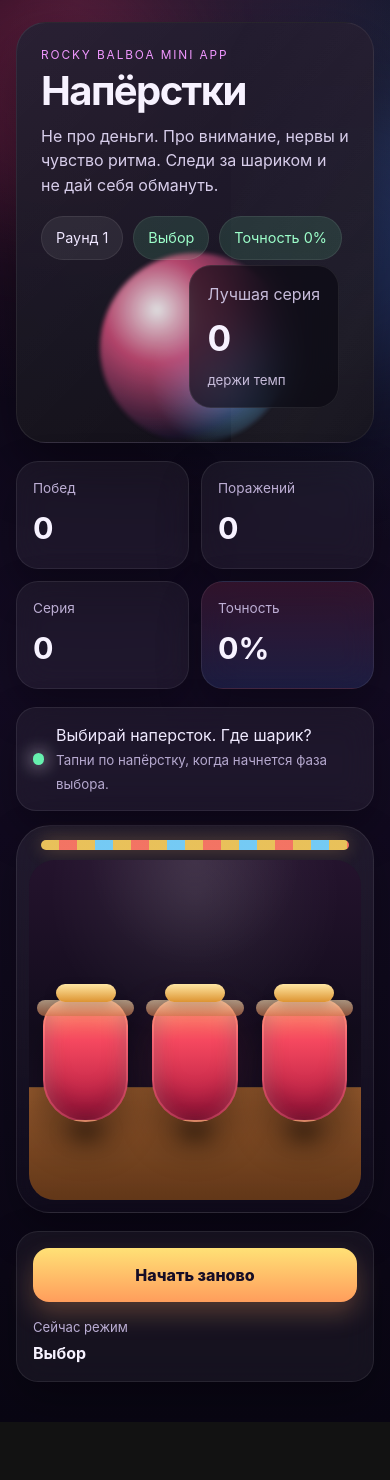
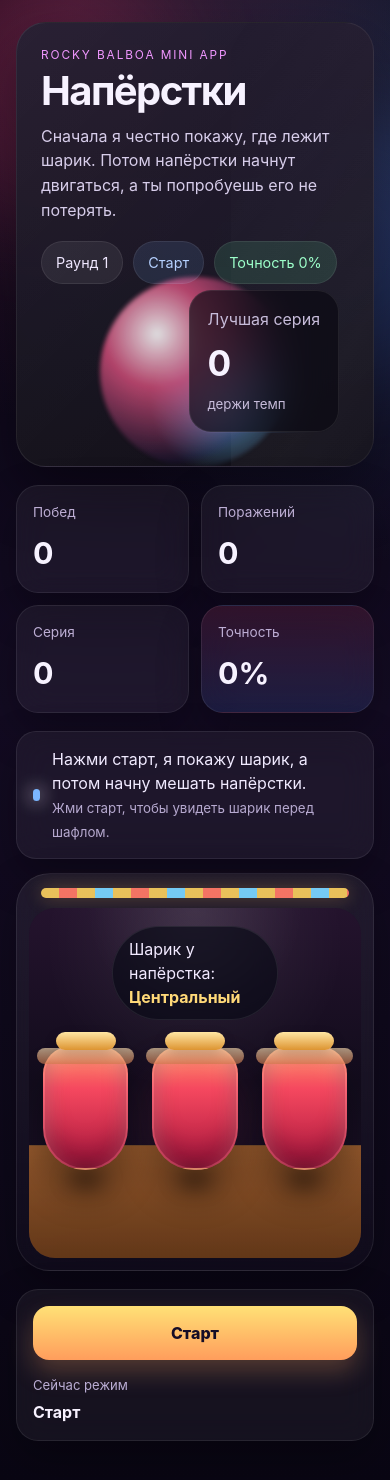
Before and after one commit to vadimegorov05512-hue/rockybalboa, a React (Vite) app in the folder thimbles-miniapp/: page / in a window 390 px wide. Before the commit the page ends 1422 px from the top, so only its background shows below. Built offline with nearby package versions, Linux system fonts and the light colour scheme; what @telegram-apps/sdk would draw is missing.

Commit message:
Add explicit preview and cup movement animation

```diff
--- a/thimbles-miniapp/src/App.css
+++ b/thimbles-miniapp/src/App.css
@@ -130,6 +130,12 @@ h1 {
   color: #9dffca;
 }
 
+.phase-idle,
+.phase-preview {
+  background: rgba(126, 176, 255, 0.12);
+  color: #b6d1ff;
+}
+
 .phase-shuffling {
   background: rgba(255, 207, 92, 0.12);
   color: #ffd67a;
@@ -250,7 +256,7 @@ h1 {
   width: 12px;
   height: 12px;
   border-radius: 999px;
-  background: #f89fff;
+  background: #7bb6ff;
   box-shadow: 0 0 18px currentColor;
 }
 
@@ -291,7 +297,7 @@ h1 {
   overflow: hidden;
   border-radius: 26px;
   padding: 32px 18px 26px;
-  min-height: 380px;
+  min-height: 390px;
   background:
     radial-gradient(circle at top, rgba(255, 255, 255, 0.08), transparent 28%),
     linear-gradient(180deg, #24132d 0%, #120c1c 50%, #1c1026 100%);
@@ -325,26 +331,48 @@ h1 {
   filter: blur(20px);
 }
 
-.cups-row {
+.preview-banner {
+  position: absolute;
+  top: 18px;
+  left: 50%;
+  transform: translateX(-50%);
+  z-index: 3;
+  padding: 10px 16px;
+  border-radius: 999px;
+  background: rgba(8, 10, 22, 0.66);
+  border: 1px solid rgba(255, 255, 255, 0.08);
+  color: #f2eaff;
+  backdrop-filter: blur(12px);
+}
+
+.preview-banner strong {
+  color: #ffd978;
+}
+
+.cups-stage {
   position: absolute;
   left: 18px;
   right: 18px;
   bottom: 50px;
-  display: grid;
-  grid-template-columns: repeat(3, 1fr);
-  gap: 12px;
+  height: 220px;
   z-index: 2;
 }
 
 .cup {
-  position: relative;
+  --slot-width: calc((100% - 24px) / 3);
+  position: absolute;
+  left: calc(var(--x) * var(--slot-width) + var(--x) * 12px);
+  width: var(--slot-width);
   display: grid;
   place-items: center;
   height: 212px;
   border: 0;
   background: transparent;
   cursor: pointer;
-  transition: transform 0.3s ease, filter 0.25s ease;
+  transition:
+    left 0.42s cubic-bezier(0.25, 0.8, 0.25, 1),
+    transform 0.3s ease,
+    filter 0.25s ease;
 }
 
 .cup:disabled {
@@ -356,19 +384,7 @@ h1 {
 }
 
 .cup.is-shuffling {
-  animation: floaty 0.55s ease-in-out infinite alternate;
-}
-
-.slot-0.is-shuffling {
-  animation-delay: 0s;
-}
-
-.slot-1.is-shuffling {
-  animation-delay: 0.08s;
-}
-
-.slot-2.is-shuffling {
-  animation-delay: 0.16s;
+  animation: floaty 0.38s ease-in-out infinite alternate;
 }
 
 .cup-shadow {
@@ -429,7 +445,7 @@ h1 {
   left: calc(18px + var(--slot) * var(--slot-size) + (var(--slot-size) / 2) - 14px);
   bottom: 82px;
   z-index: 1;
-  transition: left 0.35s ease;
+  transition: left 0.42s cubic-bezier(0.25, 0.8, 0.25, 1);
 }
 
 .revealed-ball {
@@ -493,7 +509,7 @@ h1 {
     transform: translateY(0);
   }
   to {
-    transform: translateY(-10px);
+    transform: translateY(-8px);
   }
 }
 
@@ -522,13 +538,14 @@ h1 {
   }
 
   .table {
-    min-height: 340px;
+    min-height: 350px;
     padding-inline: 10px;
   }
 
-  .cups-row {
+  .cups-stage {
     left: 8px;
     right: 8px;
+    height: 190px;
   }
 
   .cup {
--- a/thimbles-miniapp/src/App.tsx
+++ b/thimbles-miniapp/src/App.tsx
@@ -1,7 +1,7 @@
-import { useEffect, useMemo, useRef, useState } from 'react'
+import { useEffect, useMemo, useRef, useState, type CSSProperties } from 'react'
 import './App.css'
 
-type Phase = 'preview' | 'shuffling' | 'guess' | 'result'
+type Phase = 'idle' | 'preview' | 'shuffling' | 'guess' | 'result'
 
 type CupState = {
   id: number
@@ -17,7 +17,7 @@ type Score = {
 
 const SHUFFLE_MOVES = 7
 const SHUFFLE_STEP_MS = 420
-const PREVIEW_MS = 1400
+const PREVIEW_MS = 1500
 
 const initialCups = (): CupState[] => [
   { id: 0, x: 0 },
@@ -28,16 +28,19 @@ const initialCups = (): CupState[] => [
 const randomInt = (max: number) => Math.floor(Math.random() * max)
 
 const phaseLabel: Record<Phase, string> = {
+  idle: 'Старт',
   preview: 'Показ',
   shuffling: 'Шафл',
   guess: 'Выбор',
   result: 'Итог',
 }
 
+const cupHintLabel = ['Левый', 'Центральный', 'Правый']
+
 function App() {
   const [cups, setCups] = useState<CupState[]>(initialCups)
   const [ballCupId, setBallCupId] = useState<number>(1)
-  const [phase, setPhase] = useState<Phase>('preview')
+  const [phase, setPhase] = useState<Phase>('idle')
   const [round, setRound] = useState(1)
   const [selectedCupId, setSelectedCupId] = useState<number | null>(null)
   const [score, setScore] = useState<Score>({
@@ -46,7 +49,7 @@ function App() {
     streak: 0,
     bestStreak: 0,
   })
-  const [status, setStatus] = useState('Следи за шариком. Сейчас начнется перемешивание.')
+  const [status, setStatus] = useState('Нажми старт, я покажу шарик, а потом начну мешать напёрстки.')
 
   const timeoutRef = useRef<number | null>(null)
 
@@ -54,6 +57,11 @@ function App() {
     () => cups.find((cup) => cup.id === ballCupId)?.x ?? 1,
     [ballCupId, cups],
   )
+
+  const previewCupPosition = useMemo(() => {
+    const cup = cups.find((item) => item.id === ballCupId)
+    return cup?.x ?? 1
+  }, [ballCupId, cups])
 
   const accuracy = useMemo(() => {
     const total = score.wins + score.losses
@@ -70,10 +78,8 @@ function App() {
       tg.setHeaderColor('#120f1f')
       tg.setBackgroundColor('#090613')
     }
-  }, [])
 
-  useEffect(() => {
-    startRound()
+    prepareRound()
 
     return () => {
       if (timeoutRef.current) {
@@ -89,20 +95,25 @@ function App() {
     }
   }
 
-  const schedule = (callback: () => void, delay: number) => {
-    clearTimer()
-    timeoutRef.current = window.setTimeout(callback, delay)
-  }
-
-  const startRound = () => {
+  const prepareRound = () => {
     clearTimer()
     setCups(initialCups())
     setBallCupId(randomInt(3))
     setSelectedCupId(null)
+    setPhase('idle')
+    setStatus('Нажми старт, я покажу шарик, а потом начну мешать напёрстки.')
+  }
+
+  const startShuffleFlow = () => {
+    if (phase === 'preview' || phase === 'shuffling') return
+
+    clearTimer()
+    setSelectedCupId(null)
+    setCups(initialCups())
     setPhase('preview')
-    setStatus('Следи за шариком. Сейчас начнется перемешивание.')
+    setStatus(`Смотри внимательно: шарик у напёрстка «${cupHintLabel[previewCupPosition]}».`)
 
-    schedule(() => {
+    timeoutRef.current = window.setTimeout(() => {
       shuffleSequence()
     }, PREVIEW_MS)
   }
@@ -110,7 +121,7 @@ function App() {
   const shuffleSequence = () => {
     let movesLeft = SHUFFLE_MOVES
     setPhase('shuffling')
-    setStatus('Перемешиваю... не теряй шарик из виду.')
+    setStatus('Пошло перемешивание. Следи за движением напёрстков.')
 
     const step = () => {
       setCups((current) => {
@@ -135,7 +146,7 @@ function App() {
         timeoutRef.current = window.setTimeout(step, SHUFFLE_STEP_MS)
       } else {
         setPhase('guess')
-        setStatus('Выбирай наперсток. Где шарик?')
+        setStatus('Теперь выбирай. Где шарик?')
       }
     }
 
@@ -148,7 +159,7 @@ function App() {
     const won = cupId === ballCupId
     setSelectedCupId(cupId)
     setPhase('result')
-    setStatus(won ? 'Есть попадание. Красиво.' : 'Мимо. Шарик был в другом наперстке.')
+    setStatus(won ? 'Есть попадание. Красиво.' : 'Мимо. Шарик был в другом напёрстке.')
     setScore((current) => {
       const streak = won ? current.streak + 1 : 0
       return {
@@ -162,7 +173,7 @@ function App() {
 
   const nextRound = () => {
     setRound((value) => value + 1)
-    startRound()
+    prepareRound()
   }
 
   return (
@@ -175,7 +186,7 @@ function App() {
           <p className="eyebrow">Rocky Balboa Mini App</p>
           <h1>Напёрстки</h1>
           <p className="subtitle">
-            Не про деньги. Про внимание, нервы и чувство ритма. Следи за шариком и не дай себя обмануть.
+            Сначала я честно покажу, где лежит шарик. Потом напёрстки начнут двигаться, а ты попробуешь его не потерять.
           </p>
 
           <div className="hero-badges">
@@ -219,7 +230,13 @@ function App() {
           <div className={`status-dot ${phase}`} />
           <div>
             <p>{status}</p>
-            <small>Тапни по напёрстку, когда начнется фаза выбора.</small>
+            <small>
+              {phase === 'idle'
+                ? 'Жми старт, чтобы увидеть шарик перед шафлом.'
+                : phase === 'guess'
+                  ? 'Тапни по напёрстку.'
+                  : 'Смотри внимательно на позицию шарика.'}
+            </small>
           </div>
         </div>
 
@@ -227,20 +244,27 @@ function App() {
           <div className="table-lights" />
           <div className="table">
             <div className="table-glow" />
-            {phase === 'preview' && <div className="ball" style={{ ['--slot' as string]: ballPosition }} />}
 
-            <div className="cups-row">
-              {cups
-                .slice()
-                .sort((a, b) => a.x - b.x)
-                .map((cup, index) => {
+            {(phase === 'idle' || phase === 'preview') && (
+              <div className="preview-banner">
+                Шарик у напёрстка: <strong>{cupHintLabel[previewCupPosition]}</strong>
+              </div>
+            )}
+
+            {(phase === 'preview' || phase === 'result') && (
+              <div className="ball" style={{ ['--slot' as string]: ballPosition } as CSSProperties} />
+            )}
+
+            <div className="cups-stage">
+              {cups.map((cup) => {
                 const revealed = phase === 'result' && cup.id === ballCupId
                 const wrongPick = phase === 'result' && selectedCupId === cup.id && selectedCupId !== ballCupId
 
                 return (
                   <button
                     key={cup.id}
-                      className={`cup slot-${index} ${revealed ? 'revealed' : ''} ${wrongPick ? 'wrong' : ''} ${phase === 'shuffling' ? 'is-shuffling' : ''}`}
+                    className={`cup ${revealed ? 'revealed' : ''} ${wrongPick ? 'wrong' : ''} ${phase === 'shuffling' ? 'is-shuffling' : ''}`}
+                    style={{ ['--x' as string]: cup.x } as CSSProperties}
                     onClick={() => handleGuess(cup.id)}
                     disabled={phase !== 'guess'}
                   >
@@ -258,8 +282,12 @@ function App() {
       </section>
 
       <section className="controls">
-        <button className="primary" onClick={nextRound}>
-          {phase === 'result' ? 'Следующий раунд' : 'Начать заново'}
+        <button className="primary" onClick={phase === 'result' ? nextRound : startShuffleFlow}>
+          {phase === 'idle' && 'Старт'}
+          {phase === 'preview' && 'Смотри'}
+          {phase === 'shuffling' && 'Мешаю...'}
+          {phase === 'guess' && 'Выбирай напёрсток'}
+          {phase === 'result' && 'Следующий раунд'}
         </button>
         <div className="hint-block">
           <span>Сейчас режим</span>
```
Lines whose indentation alone changed are shown as unchanged.
